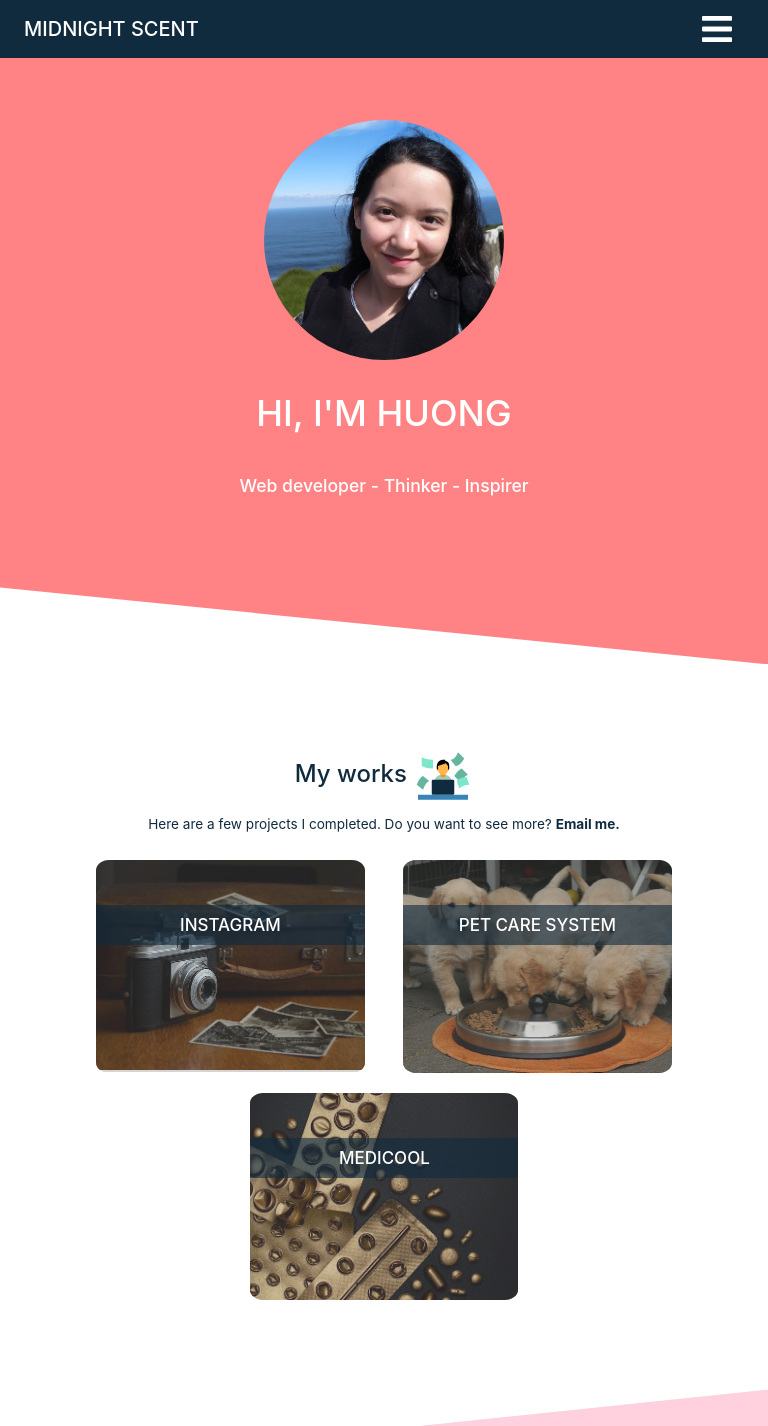
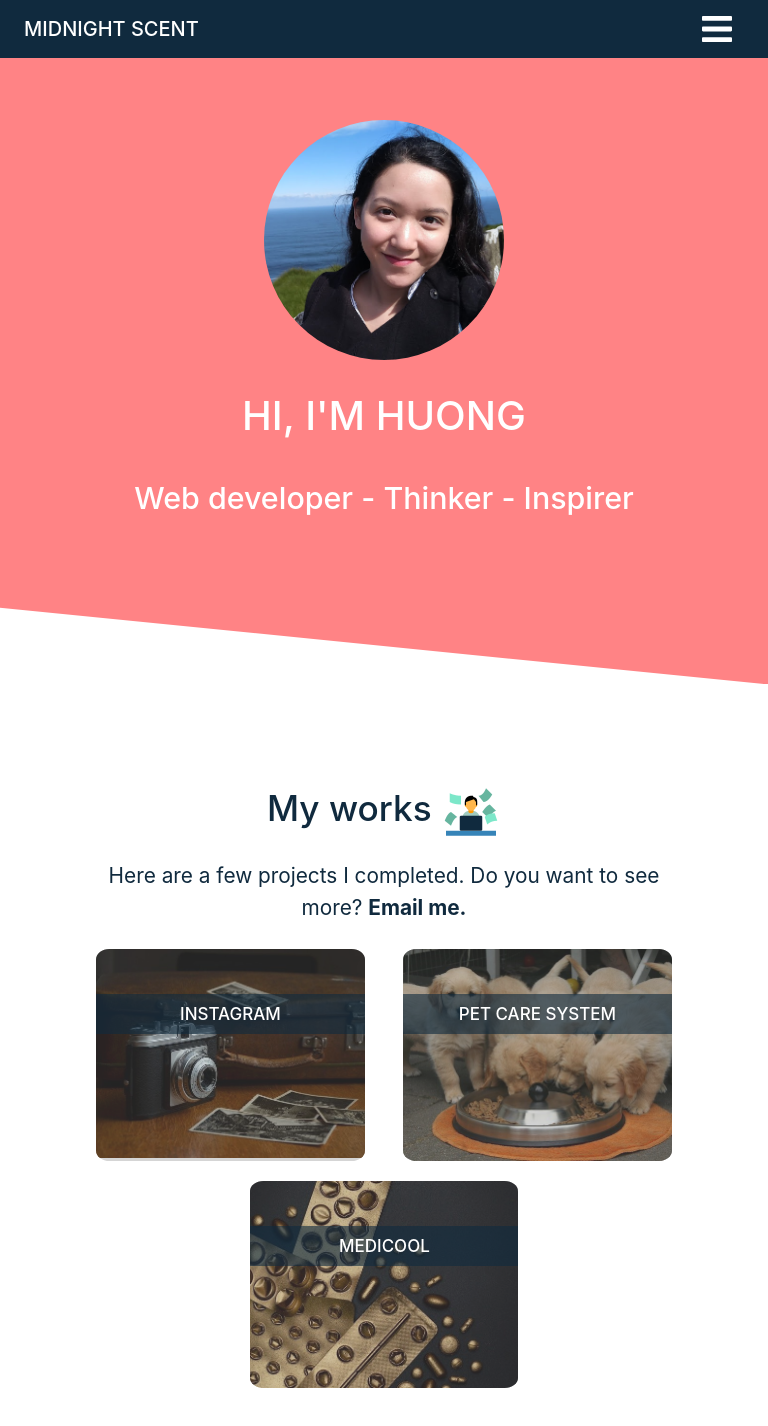
Before and after one commit to IlytaN/ilytan.github.io, a plain HTML site: page index.html in a window 768 px wide. Shown: the top 1426 px of the page. Drawn offline with nearby package versions, Linux system fonts and the light colour scheme.

Commit message:
change text size

```diff
--- a/css/style.scss
+++ b/css/style.scss
@@ -24,16 +24,22 @@ html, body{
   overflow-x: hidden;
 }
 h1 {
-  font-size: 6.0vh;
+  font-size: 2.5rem;
 }
 h2 {
-  font-size: 5.0vh;
+  font-size: 2.2rem;
 }
 h3 {
-  font-size: 3.8vh;
+  font-size: 1.9rem;
+}
+h4{
+  font-size: 1.7rem;
+}
+h5{
+  font-size: 1.5rem;
 }
 p,li {
-  font-size: 3vh;
+  font-size: 1.3rem;
 }
 .carrot-section, .white-section, .mint-section, .pink-section {
   color: white;
@@ -116,7 +122,7 @@ footer{
   height: 100%;
   width: auto;
 }
-.max-heading{
+.primary-heading{
   text-transform: uppercase;
   padding: 4vh 0;
 }
@@ -308,6 +314,12 @@ footer{
 /* Media queries */
 /* Mobile phones */
 @media screen and (max-width: 480px) {
+  .primary-heading{
+    padding: 2vh 0;
+  }
+  .second-heading{
+    padding: 0 10px;
+  }
   .widgets{
     flex-direction: column;
   }
@@ -323,6 +335,9 @@ footer{
   }
   .about{
     padding: 20vh 10vw;
+  }
+  .contact{
+    padding: 5px;
   }
   #logo{
     display: none;
@@ -344,21 +359,6 @@ footer{
 @media only screen
 and (min-device-width : 768px)
 and (max-device-width : 1024px) {
-  h1 {
-    font-size: 4.5vh;
-  }
-  h2 {
-    font-size: 3vh;
-  }
-  h3 {
-    font-size: 2.2vh;
-  }
-  h4{
-    font-size: 2vh;
-  }
-  p,li {
-    font-size: 1.7vh;
-  }
   #logo{
     display: none;
   }
--- a/index.html
+++ b/index.html
@@ -47,8 +47,8 @@
             <img src="./img/ava.jpg" alt="" class="avatar">
           </div>
           <div class="" data-aos="fade-up" data-aos-delay="100" data-aos-duration="1500">
-            <h1 class="max-heading">Hi, I'm Huong</h1>
-            <h3 class="">Web developer - Thinker - Inspirer</h3>
+            <h1 class="primary-heading">Hi, I'm Huong</h1>
+            <h3 class="second-heading">Web developer - Thinker - Inspirer</h3>
           </div>
         </div>
       </header>
```
Also changed, not shown: css/styles.css.
